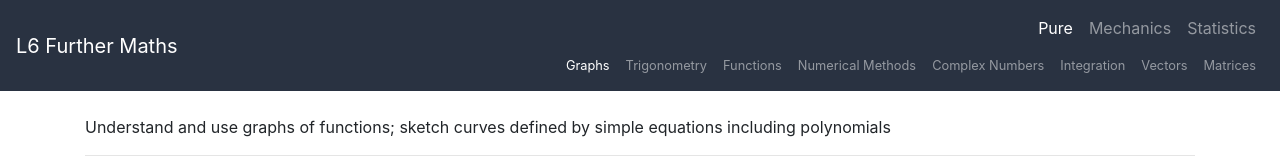
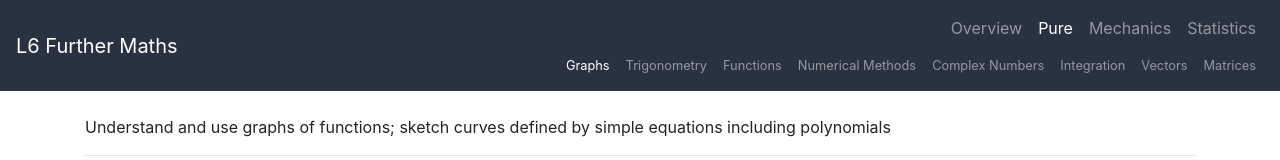
Before and after one commit to kxdfe/kxmeng.github.io, a plain HTML site: page l6fm/pure.html in a window 1280 px wide. Shown: the top 160 px of the page. Drawn offline with nearby package versions, Linux system fonts and the light colour scheme; some packages are replaced by stand-ins of ours.

Commit message:
Update pure.html

```diff
--- a/l6fm/pure.html
+++ b/l6fm/pure.html
@@ -48,6 +48,9 @@
 				</button>
 				<div class="collapse navbar-collapse flex-md-column" id="navbarNavAltMarkup">
 					<ul class="navbar-nav ml-auto">
+						<li class="nav-item">
+							<a class="nav-link" href="">Overview</a>
+						</li>
 						<li class="nav-item">
 							<a class="nav-link active" href="pure.html">Pure</a>
 						</li>
```
